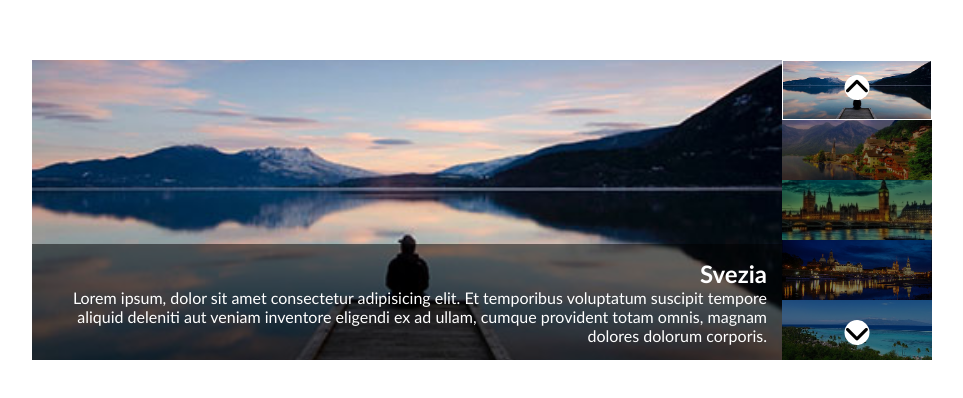
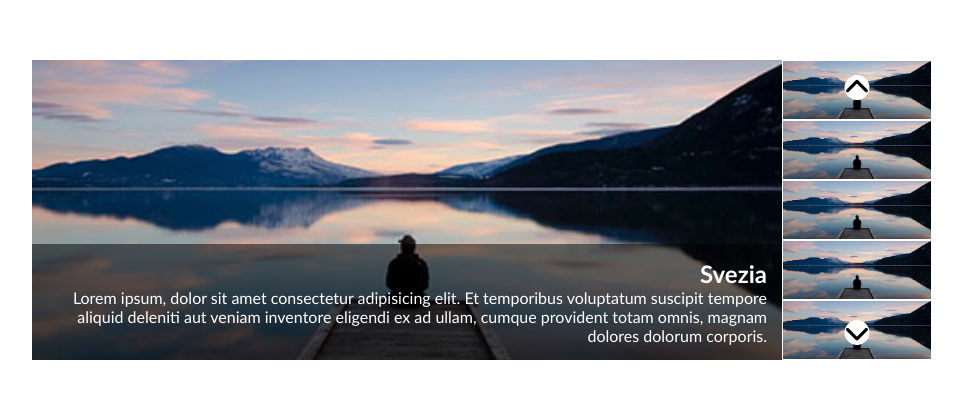
Before and after one commit to manuelguariglia21/vue-slider, a plain HTML site: page index.html in a window 1280 px wide. Shown: the part 190-588 px from the top of the page, without its empty margins (158-1121 px from the left). Drawn offline with nearby package versions, Linux system fonts and the light colour scheme.

Commit message:
v-for started

```diff
--- a/index.html
+++ b/index.html
@@ -26,10 +26,10 @@
 
 
       <div class="nav-menu">
-        <div class="thumb">
-          <img :class="{active: (counter === 0)}" class="nav-image" src="img/01.jpg" alt="">
+        <div v-for="image in images" class="thumb">
+          <img :class="{active: (counter === 0)}" class="nav-image" :src="images[counter]" alt="">
         </div>
-        <div class="thumb">
+        <!-- <div class="thumb">
           <img :class="{active: (counter === 1)}"  class="nav-image" src="img/02.jpg" alt="">
         </div>
         <div class="thumb">
@@ -40,7 +40,7 @@
         </div>
         <div class="thumb">
           <img :class="{active: (counter === 4)}"  class="nav-image" src="img/05.jpg" alt="">
-        </div>
+        </div> -->
         <div @click="prevSlide()" id="btn-up"><i class="fas fa-chevron-up"></i></div>
         <div @click="nextSlide()"  id="btn-down"><i class="fas fa-chevron-down"></i></div>
       </div>
```
